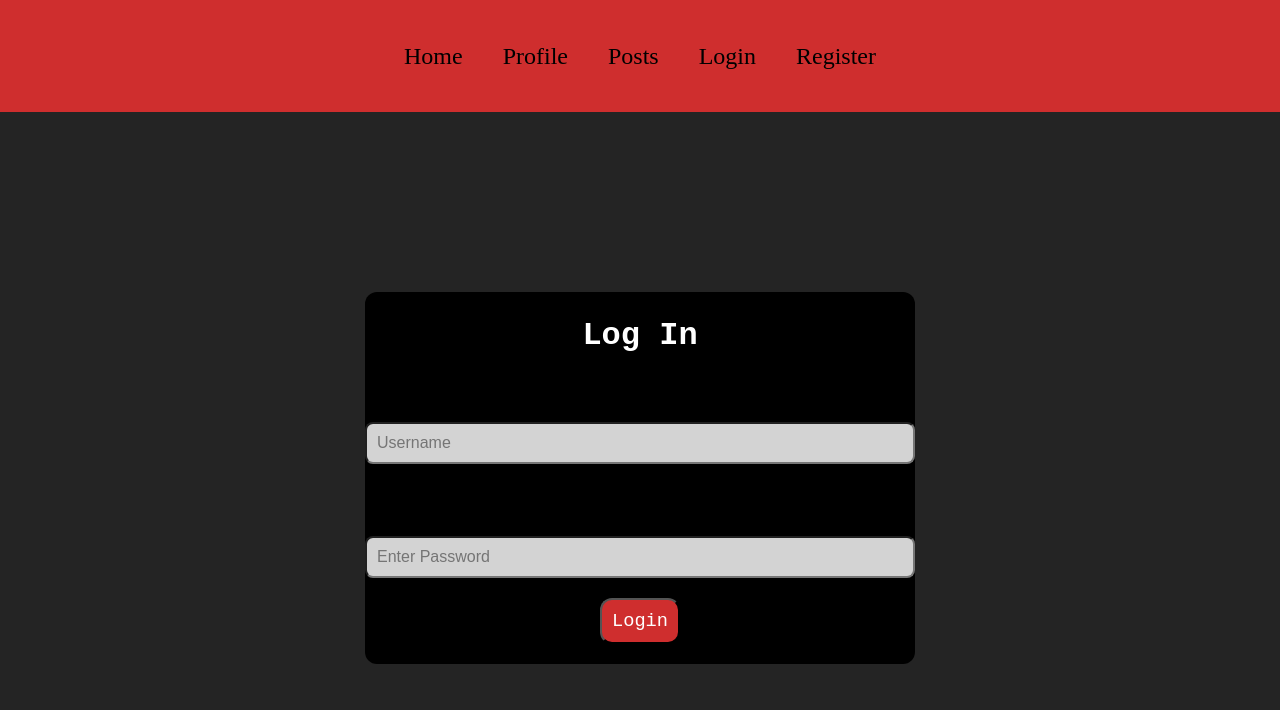
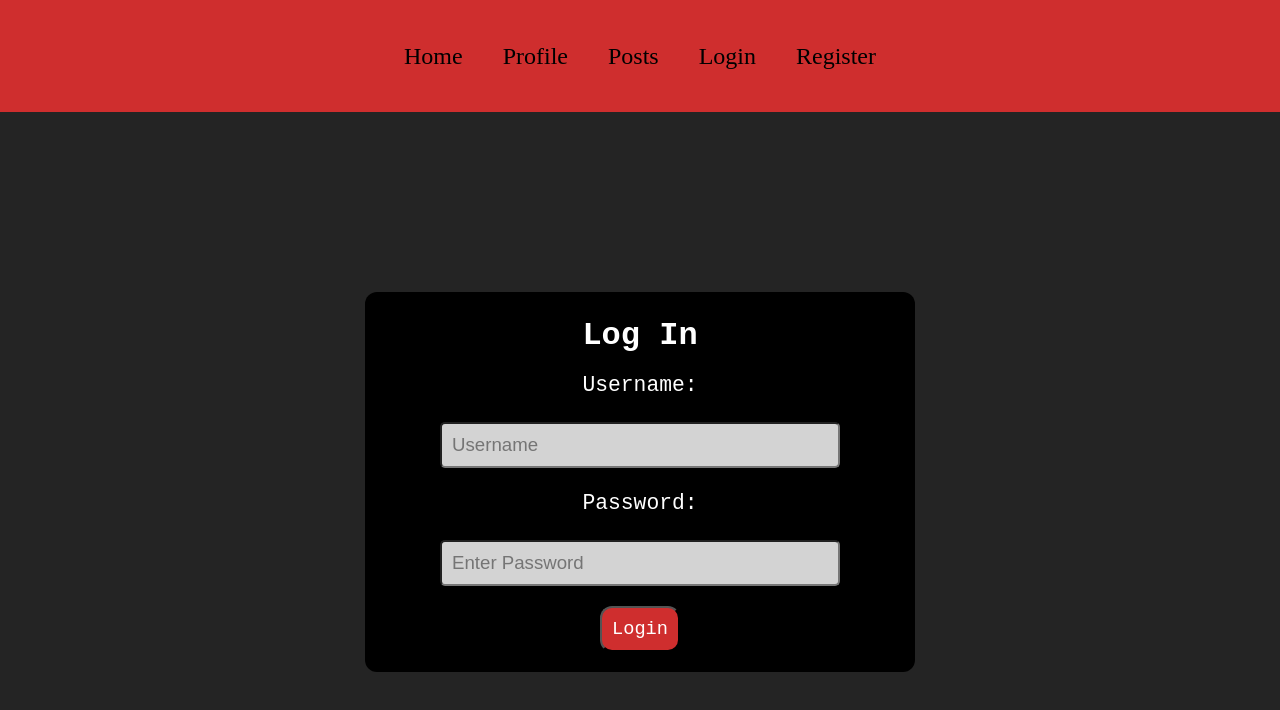
Before and after one commit to Block-30-Stranger-Things/Stranger-Things-Block-30, a React (Vite) app: page /login in a window 1280 px wide. Shown: the top 710 px of the page. Built offline with nearby package versions, Linux system fonts and the light colour scheme; a web font is replaced by a local one.

Commit message:
adding styles for newPost

```diff
--- a/src/components/Home-Login.css
+++ b/src/components/Home-Login.css
@@ -32,12 +32,12 @@ h1 {
     padding-bottom: 10px;
 }
 
-label {
+.label-login {
     font-size: 16pt;
     color: white;
 }
 
-input {
+.input-login {
     font-size: 14pt;
     margin: 20px;
     padding: 10px;
--- a/src/components/Login.jsx
+++ b/src/components/Login.jsx
@@ -23,20 +23,22 @@ const handelSubmit = (e) => {
       <div className="login-container">
         <h2 className="login-heading">Log In</h2>
         <form onSubmit={handelSubmit}>
-          <label>
+          <label className="label-login">
             Username:
             <input value={userName}
             placeholder="Username"
-            onChange={inputtingUsername}/>
+            onChange={inputtingUsername}
+            className="input-login"/>
           </label>
 
-          <label>
+          <label className="label-login">
            Password:
             <input
             value={password}
             type="password"
             placeholder="Enter Password"
-            onChange={inputtingPassword}/>
+            onChange={inputtingPassword}
+            className="input-login"/>
           </label>
 
           <button className="login-btn">
--- a/src/components/NewPost.css
+++ b/src/components/NewPost.css
@@ -10,7 +10,6 @@
     margin-top: 60px;
     padding: 20px;
     text-align: center;
-
 }
 
 .newPost-heading {
@@ -30,10 +29,12 @@ form {
 
 input {
     width: 550px;
-    font-size: 12pt;
-    border-radius: 8px;
+    font-size: 14pt;
+    border-radius: 5px;
     background-color: lightgrey;
     color: black;
+    padding: 20px;
+    margin: 10px;
 }
 
 label {
@@ -43,4 +44,6 @@ label {
     align-items: center;
     display: flex;
     flex-direction: column;
+    font-family: monospace;
+    font-size: 16pt;
 }
```
